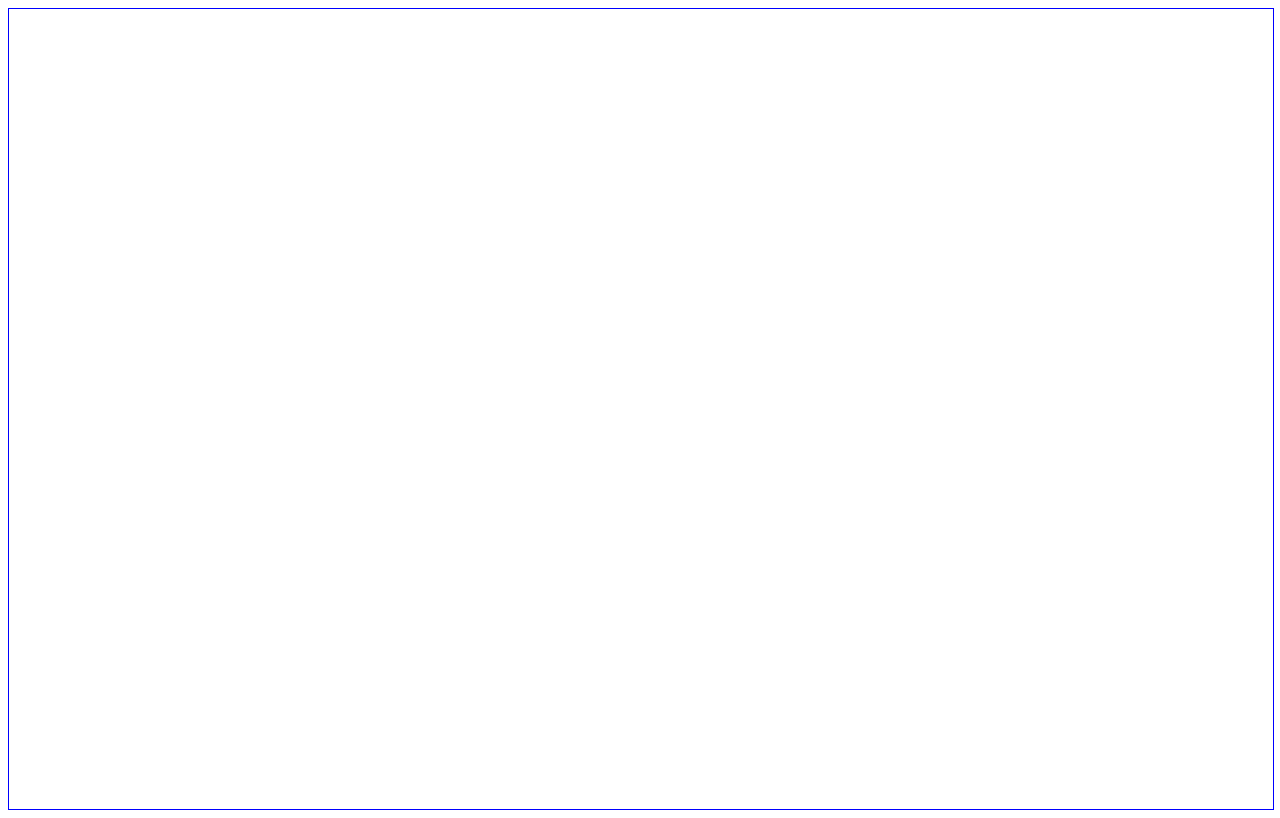
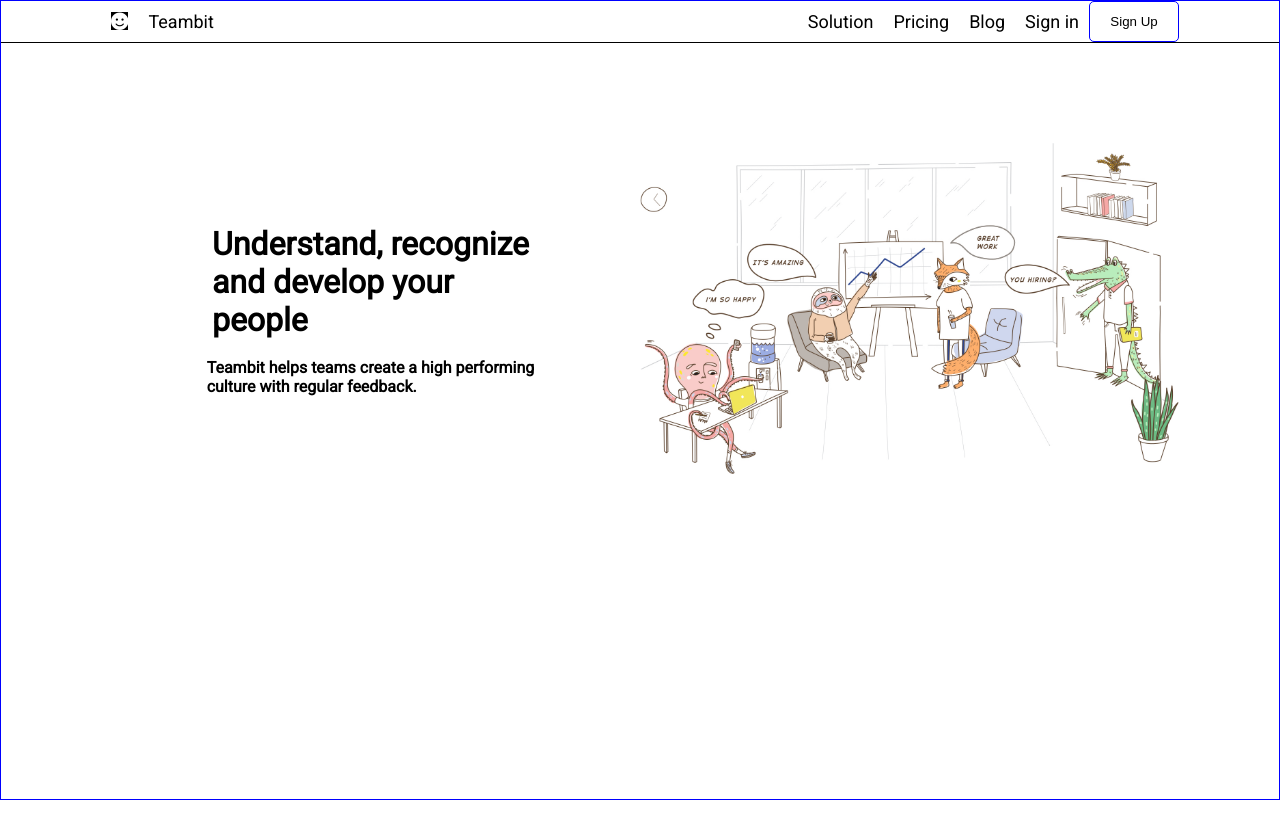
Before and after one commit to Giampaolo1/sass-teambit, a plain HTML site: page public/index.html in a window 1280 px wide. Drawn offline with Linux system fonts and the light colour scheme.

Commit message:
Nav + header

```diff
--- a/public/index.html
+++ b/public/index.html
@@ -6,11 +6,50 @@
     <link rel="stylesheet" href="css/style.css">
     <script src="js/script.js"></script>
 
+    <!-- Fontawesome:  -->
+    <link rel="stylesheet" href="https://cdnjs.cloudflare.com/ajax/libs/font-awesome/5.11.2/css/all.min.css">
+    <!-- Font -->
+    <link href="https://fonts.googleapis.com/css?family=Roboto&display=swap" rel="stylesheet">
+
+
     <title>JP Teambit</title>
   </head>
   <body>
   <div class="container">
 
+    <!-- Header -->
+    <header>
+      <div class="navigation">
+        <nav class="navleft">
+          <ul>
+            <li><i class="fas fa-smile smile"></i></li>
+            <li>Teambit</li>
+          </ul>
+        </nav>
+        <nav class="navright">
+          <ul>
+            <li>Solution</li>
+            <li>Pricing</li>
+            <li>Blog</li>
+            <li>Sign in</li>
+            <button type="button" name="button" id="SUbutton">Sign Up</button>
+          </ul>
+        </nav>
+      </div>
+      <div class="headerMain">
+        <div class="headerLeft">
+          <h1>Understand, recognize <br> and develop your <br> people</h1>
+          <br>
+          <h4>Teambit helps teams create a high performing <br> culture with regular feedback.</h4>
+        </div>
+        <div class="headerRight">
+          <img class="mainimg" src="../src/img/mainimg.jpg" alt="mainimg">
+        </div>
+      </div>
+    </header>
+
+
+
   </div>
   </body>
 </html>
--- a/src/scss/_common.scss
+++ b/src/scss/_common.scss
@@ -0,0 +1,20 @@
+/*  regole generali della pagina */
+* {
+  margin: 0;
+  padding: 0;
+  border: 0;
+  box-sizing: border-box;
+}
+
+/* font */
+body {
+  font-family: 'Roboto', sans-serif;
+}
+
+ul {
+  list-style-type: none;
+  display: flex;
+}
+li {
+  padding: 10px;
+}
--- a/src/scss/_header.scss
+++ b/src/scss/_header.scss
@@ -0,0 +1,46 @@
+.navigation {
+  border-bottom: solid 1px;
+  display:flex;
+  justify-content: space-between;
+  font-size: 18px;
+}
+
+.navleft {
+  margin-left: 100px;
+  .smile {
+    color: white;
+    background-color: black;
+  }
+}
+
+.navright {
+  margin-right: 100px;
+  #SUbutton {
+    width: 90px;
+    border-radius: 5px;
+    border: solid 1px blue;
+    background-color: white;
+  }
+}
+
+// ----------------------------------------------
+
+.headerMain {
+  display: flex;
+  padding: 100px;
+}
+
+.headerLeft {
+  width: 50%;
+  display: flex;
+  justify-content: center;
+  align-items: center;
+  flex-direction: column;
+
+}
+.headerRight {
+  width: 50%;
+}
+.mainimg {
+  width: 100%;
+}
```
Also changed, not shown: src/html/index.html (+39 -0 lines), public/css/style.css, src/img/mainimg.jpg (added).
